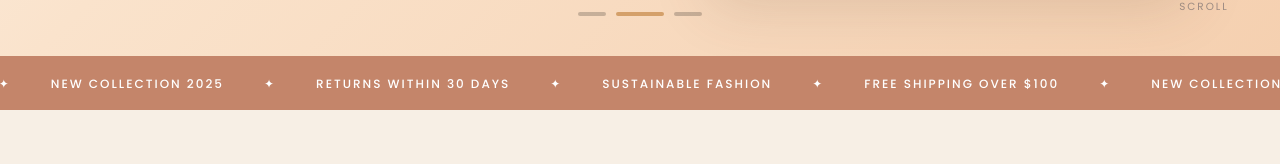
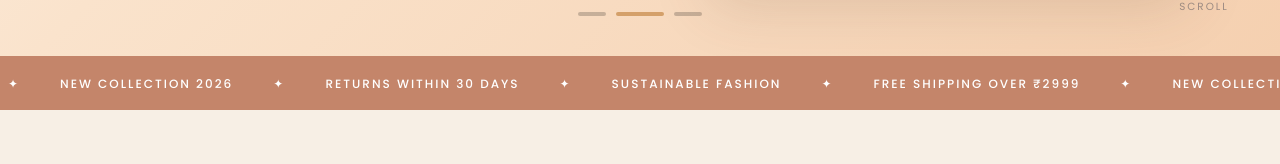
Before and after one commit to KAMESH101/Shivora, a React (Create React App) app in the folder frontend/: page / in a window 1280 px wide. Shown: the part 744-908 px from the top of the page. Built offline with nearby package versions, Linux system fonts and the light colour scheme; no server answers.

Commit message:
update: change banner currency to rupees and year to 2026

```diff
--- a/frontend/src/pages/Home/Home.jsx
+++ b/frontend/src/pages/Home/Home.jsx
@@ -8,7 +8,7 @@ import './Home.css';
 const BrandBanner = () => (
   <section className="brand-banner">
     <div className="brand-banner__track">
-      {['Free Shipping Over $100', '✦', 'New Collection 2025', '✦', 'Returns Within 30 Days', '✦', 'Sustainable Fashion', '✦', 'Free Shipping Over $100', '✦', 'New Collection 2025', '✦', 'Returns Within 30 Days', '✦', 'Sustainable Fashion', '✦'].map((text, i) => (
+      {['Free Shipping Over ₹2999', '✦', 'New Collection 2026', '✦', 'Returns Within 30 Days', '✦', 'Sustainable Fashion', '✦', 'Free Shipping Over ₹2999', '✦', 'New Collection 2026', '✦', 'Returns Within 30 Days', '✦', 'Sustainable Fashion', '✦'].map((text, i) => (
         <span key={i} className="brand-banner__item">{text}</span>
       ))}
     </div>
```
